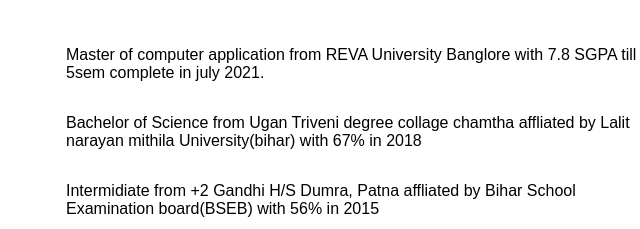
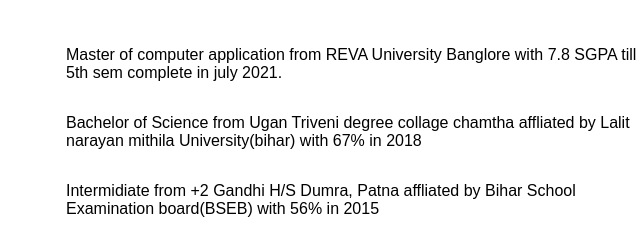
Before and after one commit to BADALRAJA157/risumebadal.github.io, a plain HTML site: page index.html in a window 1280 px wide. Shown: the part 779-1008 px from the top of the page, 424-1064 px from the left. Drawn offline with Linux system fonts and the light colour scheme; a web font is replaced by a local one.

Commit message:
Update index.html

```diff
--- a/index.html
+++ b/index.html
@@ -59,7 +59,7 @@
         </div>
         <div class="col-wide career-objective">
           <p>Master of computer application from REVA University Banglore
-            with 7.8 SGPA till 5sem complete in july 2021.</p>
+            with 7.8 SGPA till 5th sem complete in july 2021.</p>
         </div>
         <div class="col-narrow">
           <h3>BSC(math) (3 years):</h3>
```
